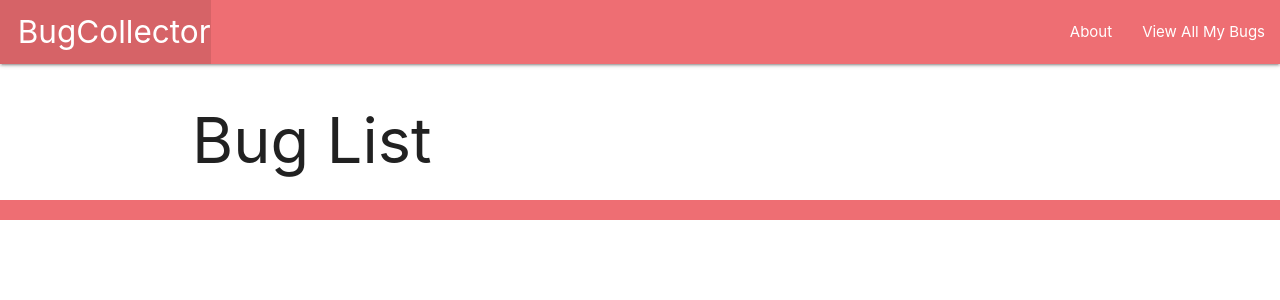
After one commit to code-v1/Collect_Bugs, a Django app: template bugcollector/main_app/templates/bugs/index.html in a window 1280 px wide. The commit adds this page. Shown: the top 300 px of the page. Run offline with Django 3.2, Linux system fonts and the light colour scheme; the template is opened without the code that fills it, so the values that code supplies are empty; parts of the project's set-up code (start-up, migrations or seed data) failed here and were passed over.

Commit message:
setting up index and details

```diff
--- a/bugcollector/main_app/templates/base.html
+++ b/bugcollector/main_app/templates/base.html
@@ -0,0 +1,35 @@
+{% load static %}
+<!DOCTYPE html>
+<html lang="en">
+<head>
+    <meta charset="UTF-8">
+    <meta name="viewport" content="width=device-width, initial-scale=1.0">
+    <meta http-equiv="X-UA-Compatible" content="ie=edge">
+    <title>Bug collector</title>
+    <link rel="stylesheet" href="https://cdnjs.cloudflare.com/ajax/libs/materialize/1.0.0/css/materialize.min.css">
+    <link rel="stylesheet" type="text/css" href="{% static 'css/style.css' %}">
+
+</head>
+<body>
+    <header class="navbar-fixed">
+        <nav>
+            <div class="nav-wrapper">
+                <ul>
+                    <li><a href="/" class="left brand-logo">&nbsp;&nbsp;BugCollector</a></li>
+                </ul>
+                <ul class="right">
+                    <li><a href="/about">About</a></li>
+                    <li><a href="/bugs">View All My Bugs</a></li>
+                </ul>
+            </div>
+        </nav>
+    </header>
+    <main class="container">
+        {% block content %}
+        {% endblock %}
+    </main>
+        <footer class="page-footer">
+        <div class="right">All Rights Reserved, &copy; 2019 Bug Collector &nbsp;</div>
+        </footer>
+</body>
+</html>
--- /dev/null
+++ b/bugcollector/main_app/templates/bugs/index.html
@@ -0,0 +1,22 @@
+{% extends 'base.html' %}
+{% block content %}
+
+<h1>Bug List</h1>
+
+{% for bug in bugs %}
+<a href="{% url 'detail' bug.id %}">
+    <div class="card">
+        <div class="card-content">
+            <span class="card-title">{{bug.name}}</span>
+            <p>Type: {{ bug.type_bug }}</p>
+            <p>Description: {{ bug.description }}</p>
+            {% if bug.age > 0 %}
+                <p>Age: {{ bug.age }}</p>
+            {% else %}
+                <p>Age: Larva</p>
+            {% endif %}
+        </div>
+    </div>
+</a>
+{% endfor %}
+{% endblock %}
```
Also changed, not shown: bugcollector/main_app/templates/about.html (+8 -13 lines), bugcollector/main_app/templates/bugs/detail.html (added, +19 -0 lines), bugcollector/main_app/templates/index.html (added).
